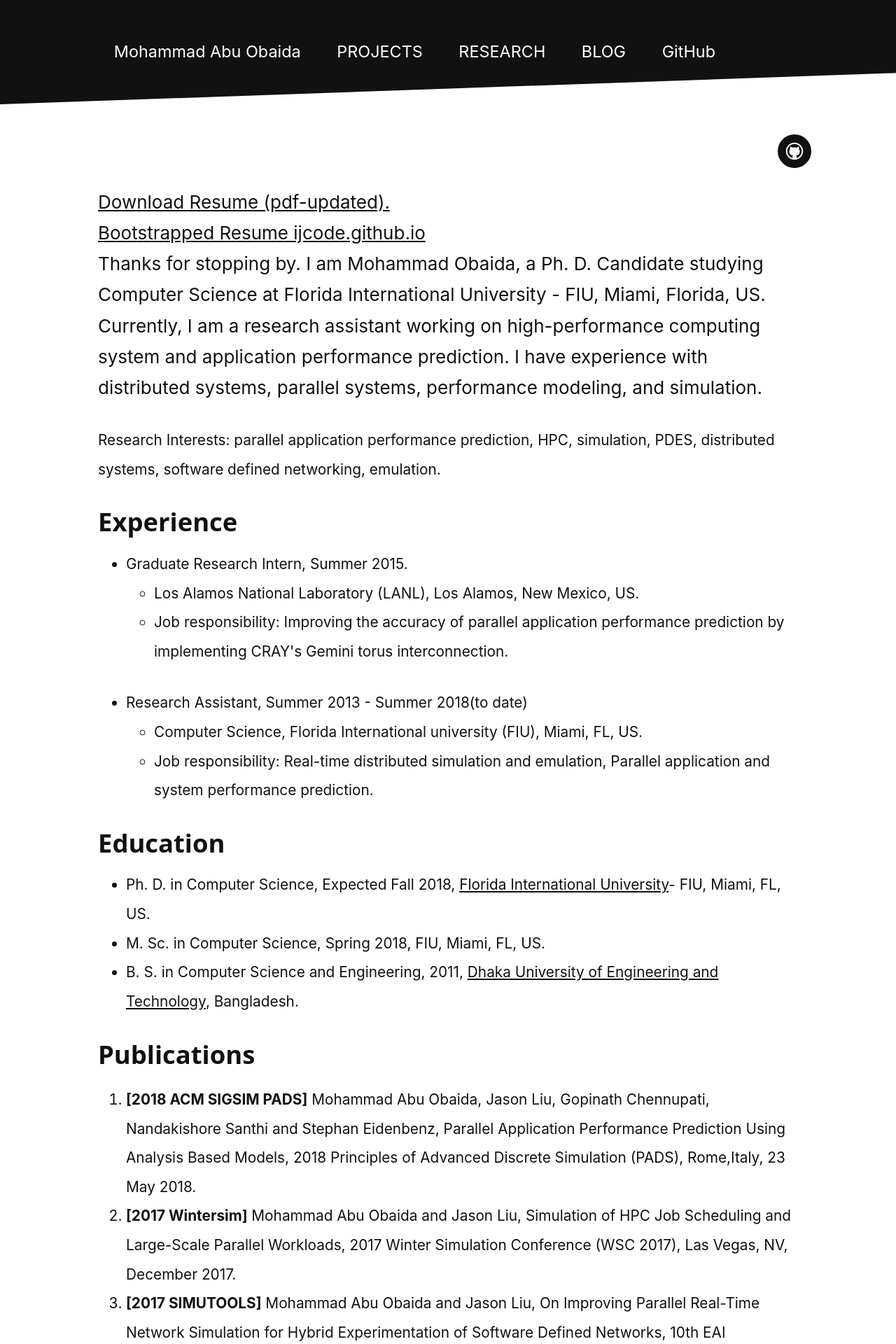
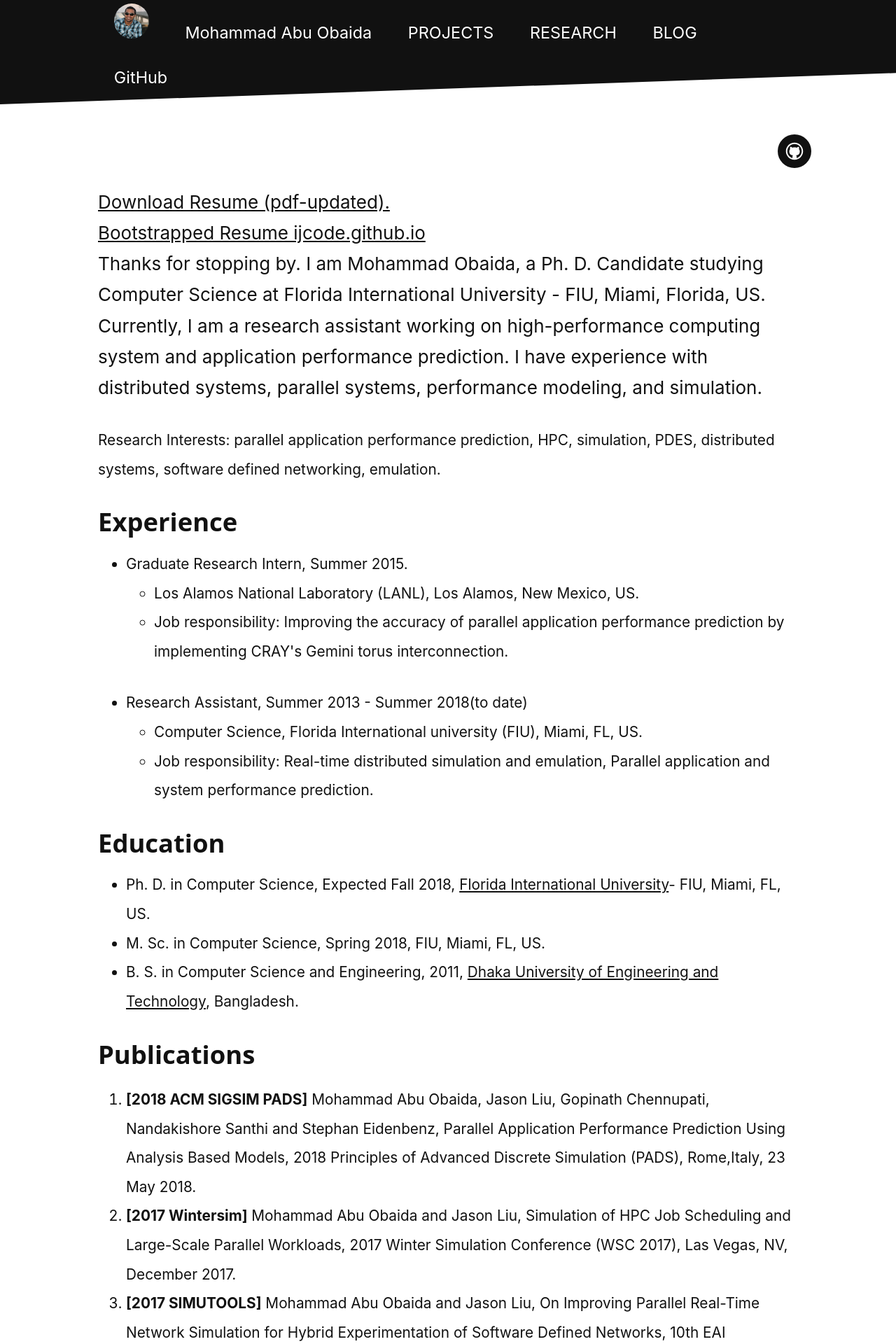
Before and after one commit to summonersRift/summonersrift.github.io, a Jekyll site: the page built from index.html, in a window 1280 px wide. Shown: the top 1920 px of the page at 70% size. Built offline with Jekyll 4.4.1, drawn with Linux system fonts in a browser that asks for light colours; nearby versions of some CDN libraries; the list of posts is cut into pages by our own code.

Commit message:
profile logo (circular) added

```diff
--- a/_config.yml
+++ b/_config.yml
@@ -12,6 +12,8 @@ gems: [jekyll-paginate]
 paginate: 5
 
 navigation:
+ - title: <img class="img-circle" src="/assets/img/profile_picture_2016.jpg" alt=""/>
+   url: /index.html
  - title: Mohammad Abu Obaida
    url: /index.html
  - title: PROJECTS
--- a/assets/css/style.css
+++ b/assets/css/style.css
@@ -542,7 +542,12 @@ dd {
 
 /*obaida for circle image*/
 .img-circle {
-    border-radius: 50%;
+   width: 50px;
+   height: 50px;
+   border-radius: 50%;
+   margin: 0px;
+   object-fit: cover;
+   object-position: center right;
 }
 code {
     background:#D0D0D0;
```
